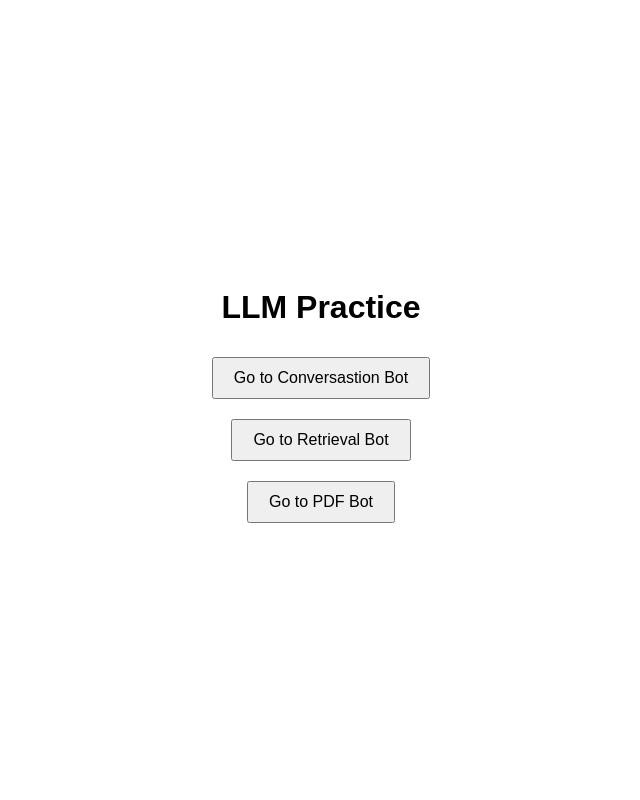
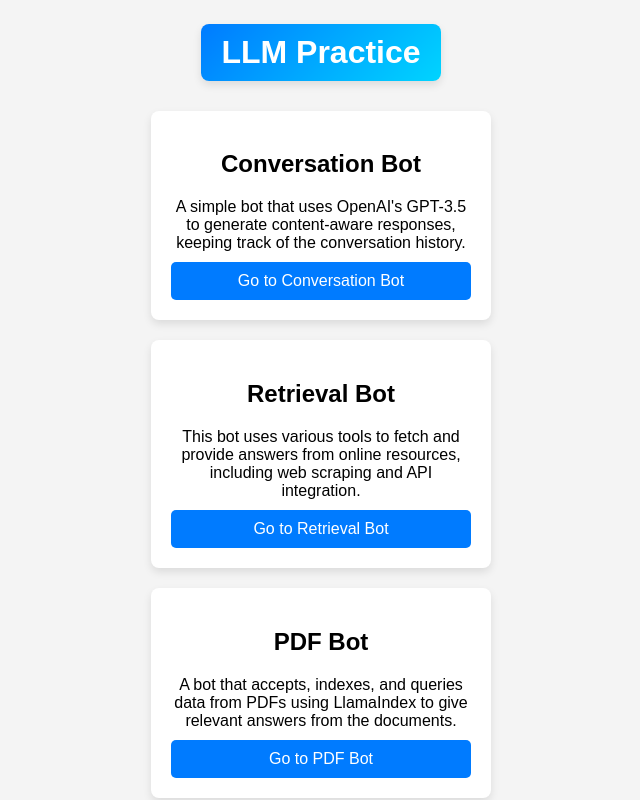
Before and after one commit to kiratarora/Ai_Chat_bots, a plain HTML site: page INDEX.HTML in a window 1280 px wide. Shown: the whole page, without its empty margins (319-959 px from the left). Drawn offline with Linux system fonts and the light colour scheme.

Commit message:
fornt end changed

```diff
--- a/INDEX.HTML
+++ b/INDEX.HTML
@@ -3,7 +3,7 @@
 <head>
     <meta charset="UTF-8">
     <meta name="viewport" content="width=device-width, initial-scale=1.0">
-    <title>LLM Text</title>
+    <title>LLM Practice</title>
     <style>
         body {
             font-family: Arial, sans-serif;
@@ -13,19 +13,73 @@
             justify-content: center;
             height: 100vh;
             margin: 0;
+            background-color: #f4f4f4;
         }
-        button {
-            margin: 10px;
+        h1 {
+            margin-bottom: 30px;
             padding: 10px 20px;
+            background: linear-gradient(135deg, #007BFF, #00D4FF);
+            color: white;
+            border-radius: 8px;
+            box-shadow: 0 4px 8px rgba(0, 0, 0, 0.1);
+            text-align: center;
+            transition: transform 0.3s ease, box-shadow 0.3s ease;
+        }
+        h1:hover {
+            transform: scale(1.05);
+            box-shadow: 0 8px 16px rgba(0, 0, 0, 0.2);
+        }
+        .container {
+            display: flex;
+            flex-direction: column;
+            align-items: center;
+            gap: 20px;
+        }
+        .module {
+            background: white;
+            padding: 20px;
+            border-radius: 8px;
+            box-shadow: 0 4px 8px rgba(0, 0, 0, 0.1);
+            width: 300px;
+            text-align: center;
+        }
+        .module p {
+            margin: 10px 0;
+        }
+        .module button {
+            width: 100%;
+            padding: 10px;
             font-size: 16px;
             cursor: pointer;
+            background-color: #007BFF;
+            color: white;
+            border: none;
+            border-radius: 5px;
+            transition: background-color 0.3s ease;
+        }
+        .module button:hover {
+            background-color: #0056b3;
         }
     </style>
 </head>
 <body>
     <h1>LLM Practice</h1>
-    <button onclick="location.href='conversation_bot_frontend.html'">Go to Conversastion Bot</button>
-    <button onclick="location.href='retrival_bot.html'">Go to Retrieval Bot</button>
-    <button onclick="location.href='pdf_bot.html'">Go to PDF Bot</button>
+    <div class="container">
+        <div class="module">
+            <h2>Conversation Bot</h2>
+            <p>A simple bot that uses OpenAI's GPT-3.5 to generate content-aware responses, keeping track of the conversation history.</p>
+            <button onclick="location.href='conversation_bot_frontend.html'">Go to Conversation Bot</button>
+        </div>
+        <div class="module">
+            <h2>Retrieval Bot</h2>
+            <p>This bot uses various tools to fetch and provide answers from online resources, including web scraping and API integration.</p>
+            <button onclick="location.href='retrival_bot.html'">Go to Retrieval Bot</button>
+        </div>
+        <div class="module">
+            <h2>PDF Bot</h2>
+            <p>A bot that accepts, indexes, and queries data from PDFs using LlamaIndex to give relevant answers from the documents.</p>
+            <button onclick="location.href='pdf_bot.html'">Go to PDF Bot</button>
+        </div>
+    </div>
 </body>
 </html>
```
Also changed, not shown: conversation_bot_frontend.html (+14 -0 lines), retrival_bot.html (+14 -0 lines).
